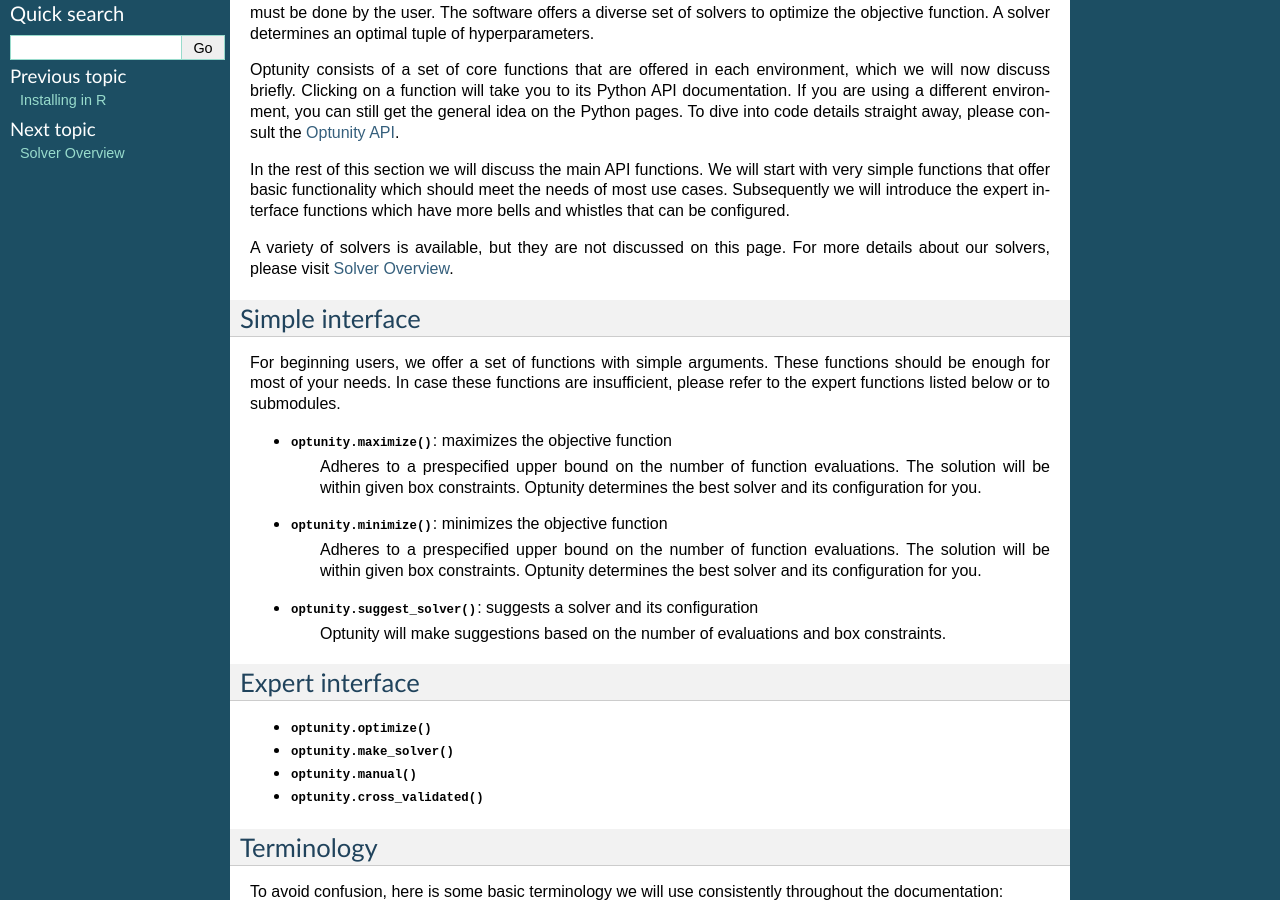
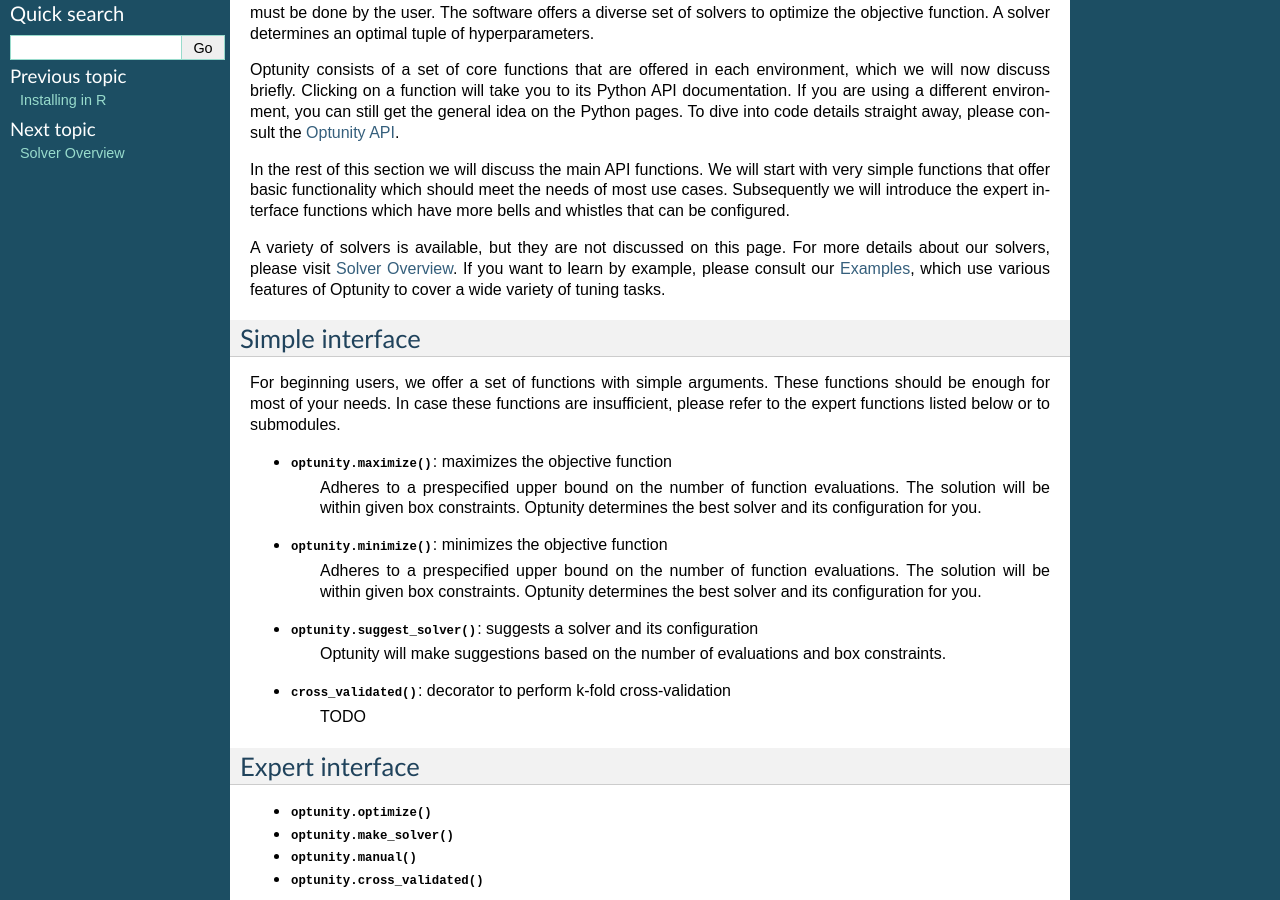
Before and after one commit to claesenm/optunity, a Sphinx documentation site: the page built from docs/user/index.rst, in a window 1280 px wide and 900 px high, scrolled down 303 px. Built offline with Sphinx 7.4.7, drawn with Linux system fonts in a browser that asks for light colours.

Commit message:
documentating

```diff
--- a/docs/user/index.rst
+++ b/docs/user/index.rst
@@ -30,7 +30,9 @@
 bells and whistles that can be configured.
 
 A variety of solvers is available, but they are not discussed on this page.
-For more details about our solvers, please visit :doc:`/user/solvers`.
+For more details about our solvers, please visit :doc:`/user/solvers`. If you want to
+learn by example, please consult our :doc:`/examples/index`, which use various features
+of Optunity to cover a wide variety of tuning tasks.
 
 Simple interface
 ----------------
@@ -50,6 +52,8 @@
 - :func:`optunity.suggest_solver`: suggests a solver and its configuration
     Optunity will make suggestions based on the number of evaluations and
     box constraints.
+- :func:`cross_validated`: decorator to perform k-fold cross-validation
+    TODO
 
 Expert interface
 -----------------
```
